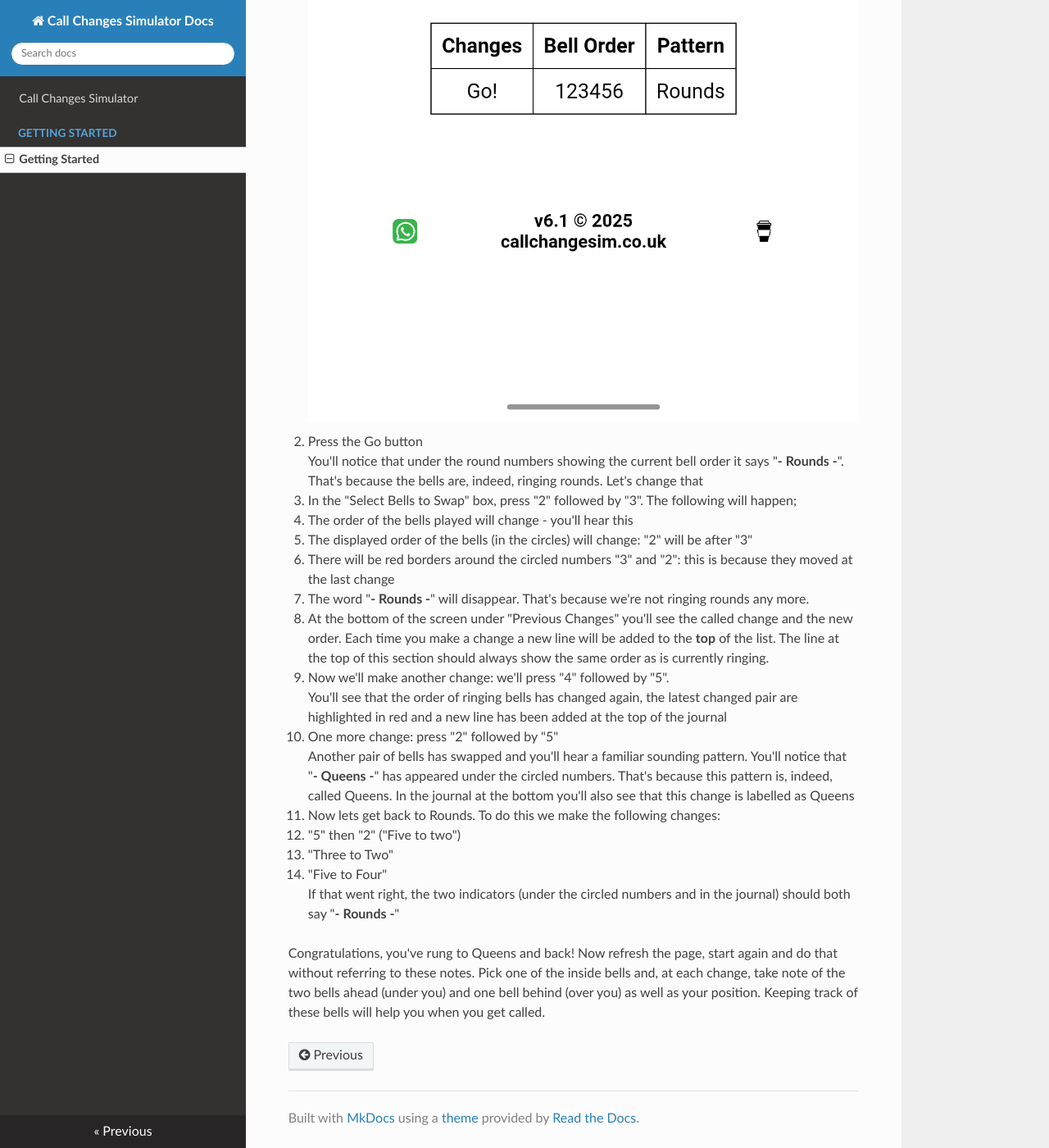
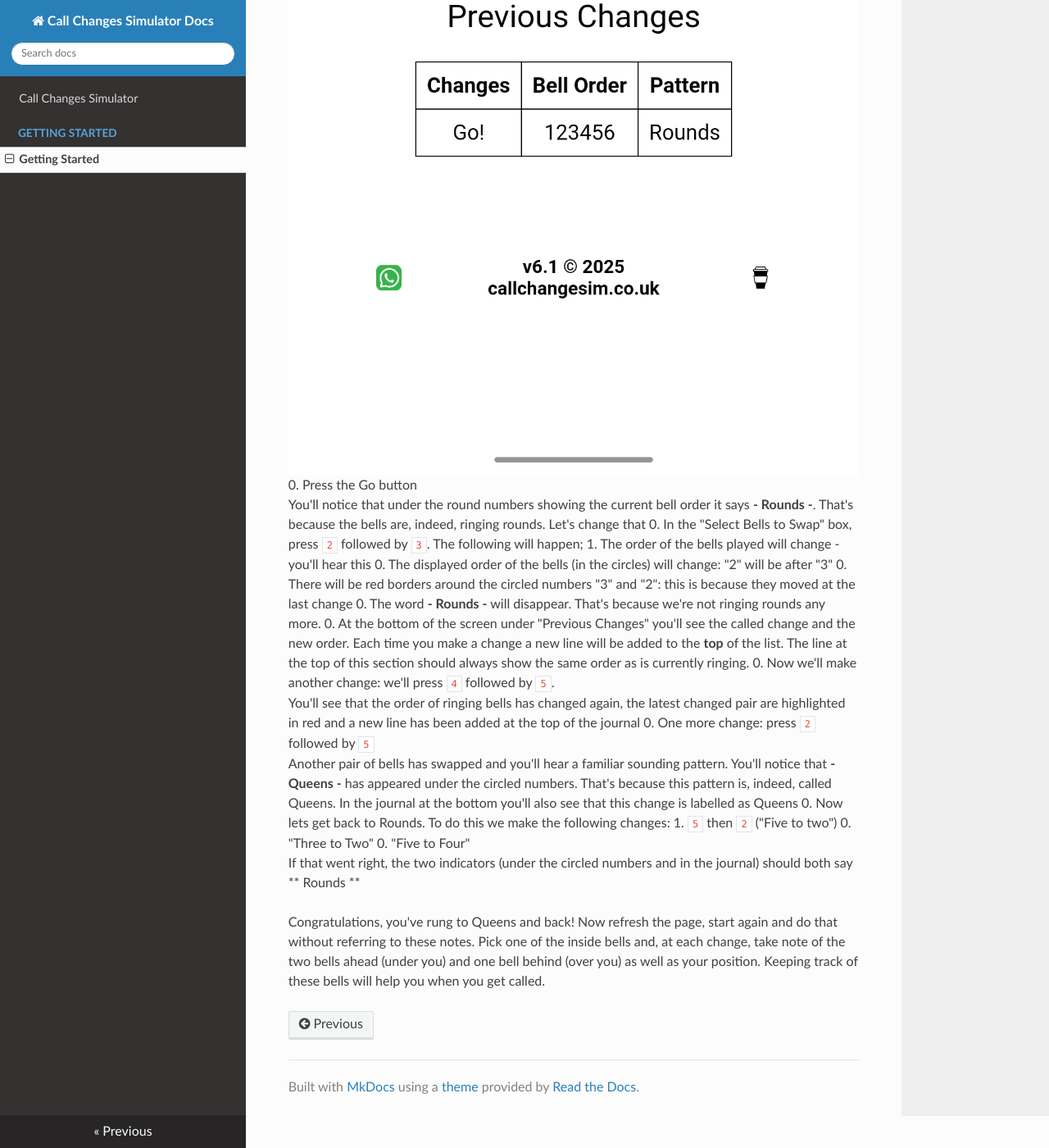
Before and after one commit to CallChangeSim/CCS-docs, an MkDocs documentation site: the page built from docs/getting-started/getting-started.md, in a window 1280 px wide and 1400 px high, scrolled down 1297 px. Shown: the whole window at 82% size. Built offline with MkDocs 1.6.1, drawn with Linux system fonts in a browser that asks for light colours; nearby versions of some CDN libraries; some of the changed lines change nothing that is shown; some of the changed text lies outside the part shown.

Commit message:
Tidy up file content

```diff
--- a/docs/getting-started/getting-started.md
+++ b/docs/getting-started/getting-started.md
@@ -9,24 +9,27 @@ draft: true
 
 Here's how to ring a short sequence of changes on Call Change Simulator, the simple "Queens and Back" sequence.
 
-1. Open the page [https://callchangesim.co.uk](https://callchangesim.co.uk) and leave everything at defaults. You should see this page. To understand the components of the display, refer to the page `Need the mkdocs method for cross reference`
-![Alt: Ladybird on Dandelion](../png/1-Start_Screen.png)
+1. Open the page [https://callchangesim.co.uk](https://callchangesim.co.uk) and leave everything at defaults. You should see this page. To understand the components of the display, refer to the page
+`TODO: Need the mkdocs method for cross reference`
+`TODO: Need to blur phone status stuff`
+
+![Alt: Image of Front Page of Call Change Simulator](../png/1-Start_Screen.png)
 0. Press the Go button
-    You'll notice that under the round numbers showing the current bell order it says "**- Rounds -**". That's because the bells are, indeed, ringing rounds. Let's change that
-0. In the "Select Bells to Swap" box, press "2" followed by "3". The following will happen;
+    You'll notice that under the round numbers showing the current bell order it says **- Rounds -**. That's because the bells are, indeed, ringing rounds. Let's change that
+0. In the "Select Bells to Swap" box, press `2` followed by `3`. The following will happen;
    1. The order of the bells played will change - you'll hear this
    0. The displayed order of the bells (in the circles) will change: "2" will be after "3"
    0. There will be red borders around the circled numbers "3" and "2": this is because they moved at the last change
-   0. The word "**- Rounds -**" will disappear. That's because we're not ringing rounds any more.
+   0. The word **- Rounds -** will disappear. That's because we're not ringing rounds any more.
    0. At the bottom of the screen under "Previous Changes" you'll see the called change and the new order. Each time you make a change a new line will be added to the **top** of the list. The line at the top of this section should always show the same order as is currently ringing.
-0. Now we'll make another change: we'll press "4" followed by "5".
+0. Now we'll make another change: we'll press `4` followed by `5`.
     You'll see that the order of ringing bells has changed again, the latest changed pair are highlighted in red and a new line has been added at the top of the journal
-0. One more change: press "2" followed by "5"
-    Another pair of bells has swapped and you'll hear a familiar sounding pattern. You'll notice that "**- Queens -**" has appeared under the circled numbers. That's because this pattern is, indeed, called Queens. In the journal at the bottom you'll also see that this change is labelled as Queens
+0. One more change: press `2` followed by `5`
+    Another pair of bells has swapped and you'll hear a familiar sounding pattern. You'll notice that **- Queens -** has appeared under the circled numbers. That's because this pattern is, indeed, called Queens. In the journal at the bottom you'll also see that this change is labelled as Queens
 0. Now lets get back to Rounds. To do this we make the following changes:
-   1. "5" then "2" ("Five to two")
+   1. `5` then `2` ("Five to two")
    0. "Three to Two"
    0. "Five to Four"
-     If that went right, the two indicators (under the circled numbers and in the journal) should both say "**- Rounds -**"
+     If that went right, the two indicators (under the circled numbers and in the journal) should both say ** Rounds **
 
 Congratulations, you've rung to Queens and back! Now refresh the page, start again and do that without referring to these notes. Pick one of the inside bells and, at each change, take note of the two bells ahead (under you) and one bell behind (over you) as well as your position. Keeping track of these bells will help you when you get called.
```
